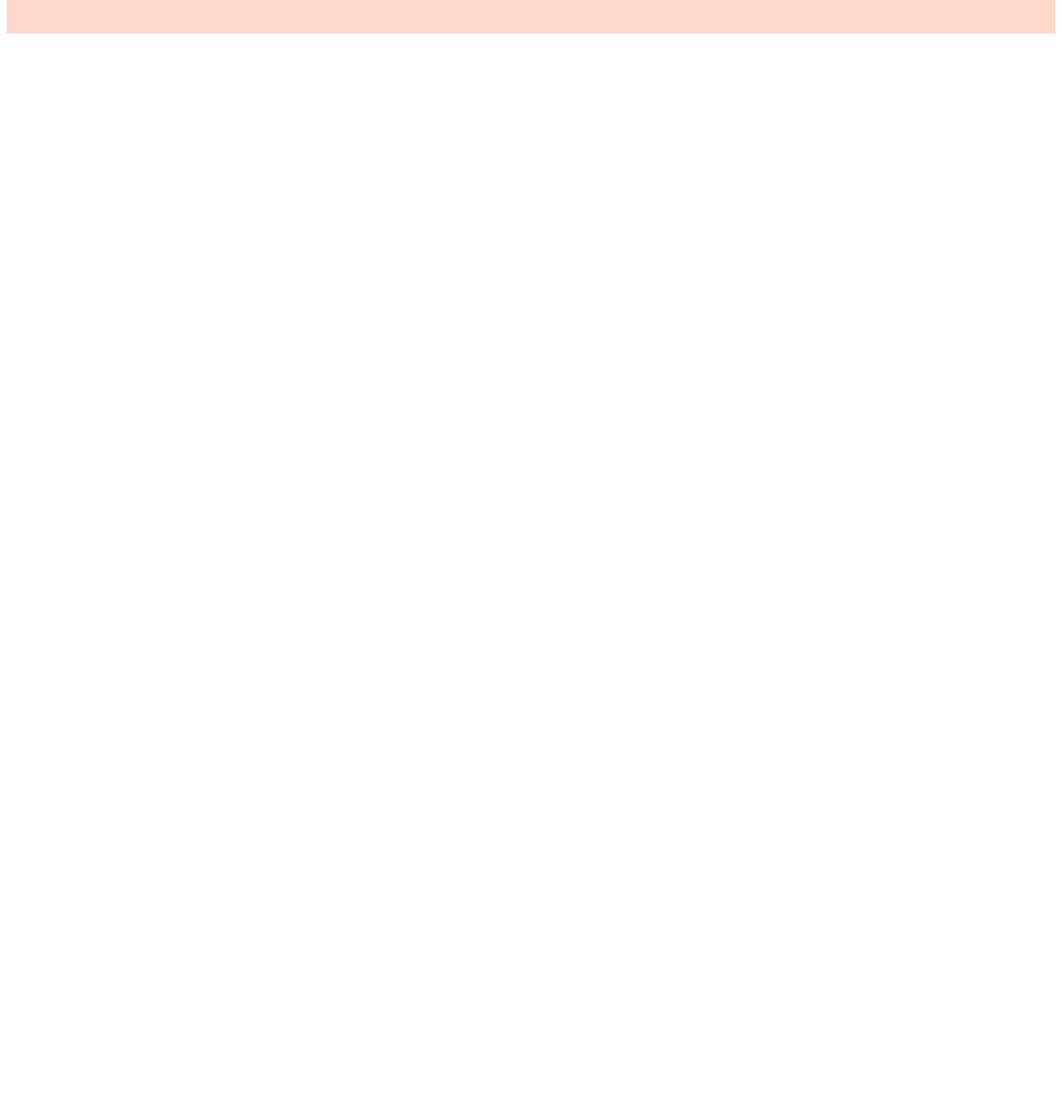
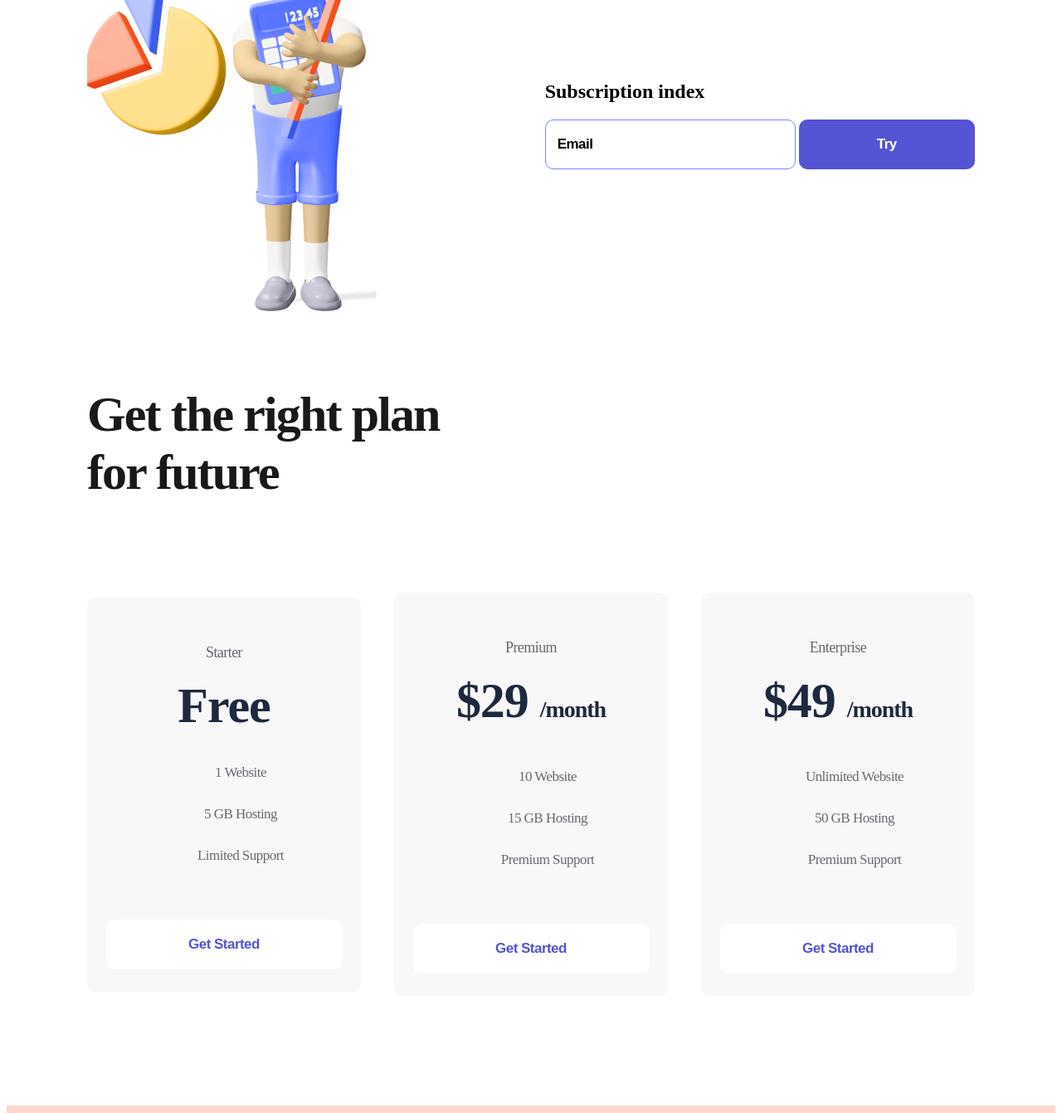
Before and after one commit to DenSerhii/logoipsum, a plain HTML site: page index.html in a window 1280 px wide. Shown: the part 969-2310 px from the top of the page at 83% size. Before the commit the page ends 1017 px from the top, so only its background shows below. Drawn offline with Linux system fonts and the light colour scheme.

Commit message:
Add files via upload

```diff
--- a/index.html
+++ b/index.html
@@ -67,6 +67,83 @@
         </div>
     </section>
 
+    <section class="container subscribe">
+        <div>
+            <img src="./img/secondmen.png" alt="second men">
+
+        </div>
+        <div>
+            <h2 class="subsribe_title">
+                Subscription index
+            </h2>
+            <form>
+                <input class="input" type="email" placeholder="Email">
+                <button class="button button_violet">
+                    Try
+                </button>
+            </form>
+
+        </div>
+    </section>
+
+    <section class="container plan">
+        <h2 class="plan_title">
+            Get the right plan for future
+        </h2>
+        <div class="plan_flex">
+            <div class="item">
+                <p class="item_text">
+                    Starter
+                </p>
+                <h3 class="item_title">
+                    Free
+                </h3>
+                <ul>
+                    <li class="item_li">1 Website</li>
+                    <li class="item_li">5 GB Hosting</li>
+                    <li class="item_li">Limited Support</li>
+                </ul>
+                <button class="button button_item">
+                    Get Started
+                </button>
+            </div>
+            <div class="item">
+                <p class="item_text">
+                    Premium
+                </p>
+                <h3 class="item_title">
+                    $29 <span>/month</span>
+                </h3>
+                <ul>
+                    <li class="item_li">10 Website</li>
+                    <li class="item_li">15 GB Hosting</li>
+                    <li class="item_li">Premium Support</li>
+                </ul>
+                <button class="button button_item">
+                    Get Started
+                </button>
+            </div>
+            <div class="item">
+                <p class="item_text">
+                    Enterprise
+                </p>
+                <h3 class="item_title">
+                    $49 <span>/month</span>
+                </h3>
+                <ul>
+                    <li class="item_li">Unlimited Website</li>
+                    <li class="item_li">50 GB Hosting</li>
+                    <li class="item_li">Premium Support</li>
+                </ul>
+                <button class="button button_item">
+                    Get Started
+                </button>
+            </div>
+        </div>
+
+    </section>
+
+
     <footer class="footer">
         <div class="container footer_flex">
             <div>
--- a/style/style.css
+++ b/style/style.css
@@ -14,7 +14,7 @@
     background: rgba(255, 113, 67, 0.27);
     padding: 38px 0 48px;
 }
-.header_flex, .footer_flex, .about{
+.header_flex, .footer_flex, .about, .subscribe, .plan_flex{
     display:flex;
     justify-content: space-between;
     align-items: center;
@@ -98,3 +98,110 @@
     background: rgba(255, 113, 67, 0.27);
     padding: 38px 0 48px;
 }
+
+.subscribe{
+    margin-bottom: 85px;
+}
+
+.subscribe_title{
+    font-style: normal;
+    font-weight: 700;
+    font-size: 50px;
+    line-height: 57px;
+    letter-spacing: -1.56316px;
+
+    color: #19191B;
+    margin-bottom: 38px;
+}
+
+.input{
+    width: 302px;
+    height: 60px;
+    border-radius: 10px;
+    border: 1px solid #7087FF;
+    padding-left: 14px;
+    box-sizing: border-box;
+}
+
+.input::placeholder, .input{
+    font-style: normal;
+    font-weight: 700;
+    font-size: 17px;
+    line-height: 22px;
+    letter-spacing: -0.531474px;
+
+    color: #000000;
+}
+
+.input:focus{
+    outline: none;
+}
+
+.plan{
+    margin-bottom: 132px;
+}
+
+.plan_title{
+    font-weight: 700;
+    font-size: 60px;
+    line-height: 70px;
+    letter-spacing: -1.87579px;
+    color: #19191B;
+    max-width: 504px;
+    margin-bottom: 110px;
+}
+
+.item{
+    width: 330px;
+    background: #F8F8F8;
+    border-radius: 10px;
+    text-align: center;
+    padding: 34px 0 27px;
+}
+
+.item:hover{
+    transition: 500ms;
+    background: #FF7143;
+    box-shadow: 0px 32px 34px rgba(255, 112, 59, 0.317827);
+}
+.item_text{
+    font-size: 18px;
+    line-height: 28px;
+    letter-spacing: -0.562737px;
+    color: #696871;
+}
+
+.item:hover .item_text, .item:hover .item_title, .item:hover .item_li{
+    color:white;
+    transition: 500ms;
+}
+.item_title{
+    font-weight: 700;
+    font-size: 60px;
+    line-height: 56px;
+    letter-spacing: -1.03448px;
+    color: #1D293F;
+    margin: 22px 0 28px;
+}
+.item_title span{
+    font-size: 28px;
+}
+
+.item_li{
+    list-style: none;
+    font-size: 17px;
+    line-height: 50px;
+    letter-spacing: -0.531474px;
+    color: #696871;
+}
+.button_item{
+    width: 285px;
+    background: white;
+    color: #5454D4;
+    margin-top: 36px;
+}
+.item:hover .button_item{
+    background: #9F3919;
+    color: white;
+    transition: 500ms;
+}
```
Also changed, not shown: img/secondmen.png (added).
